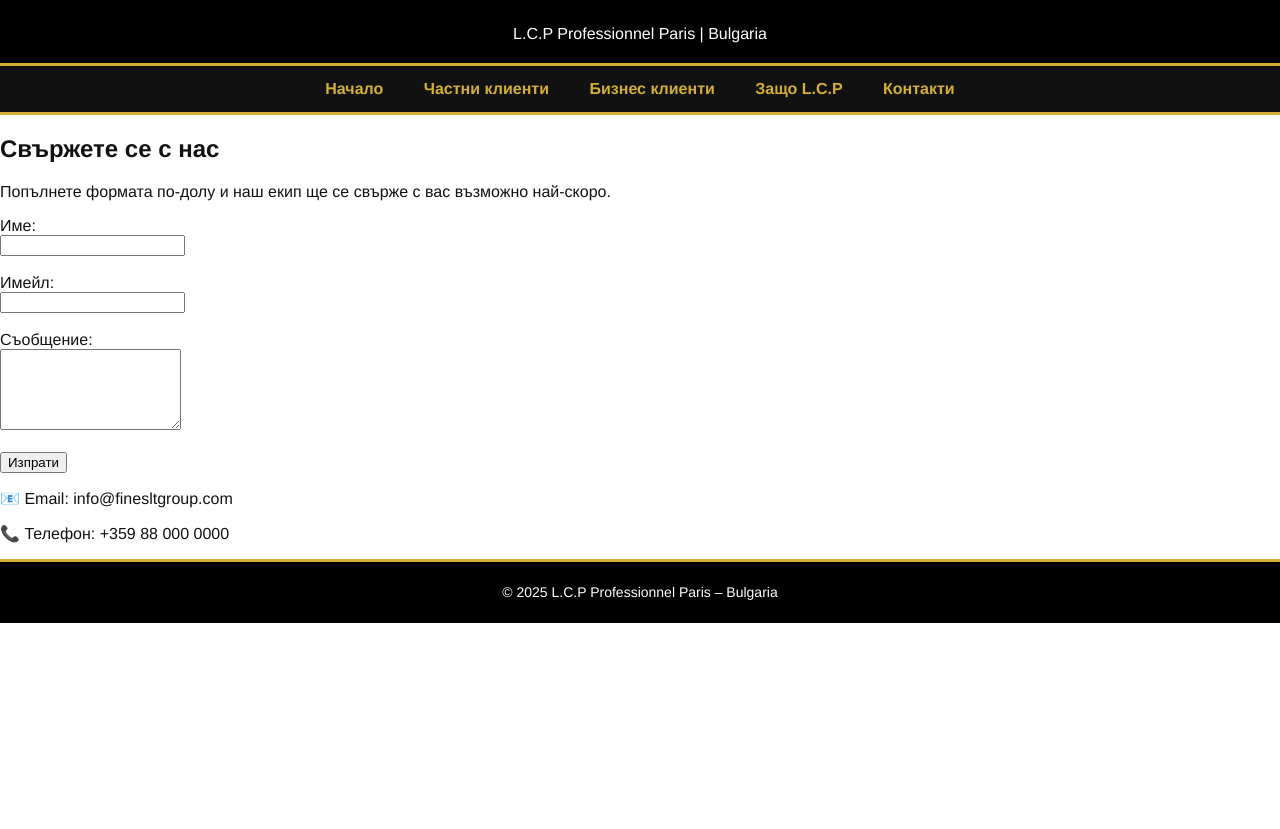
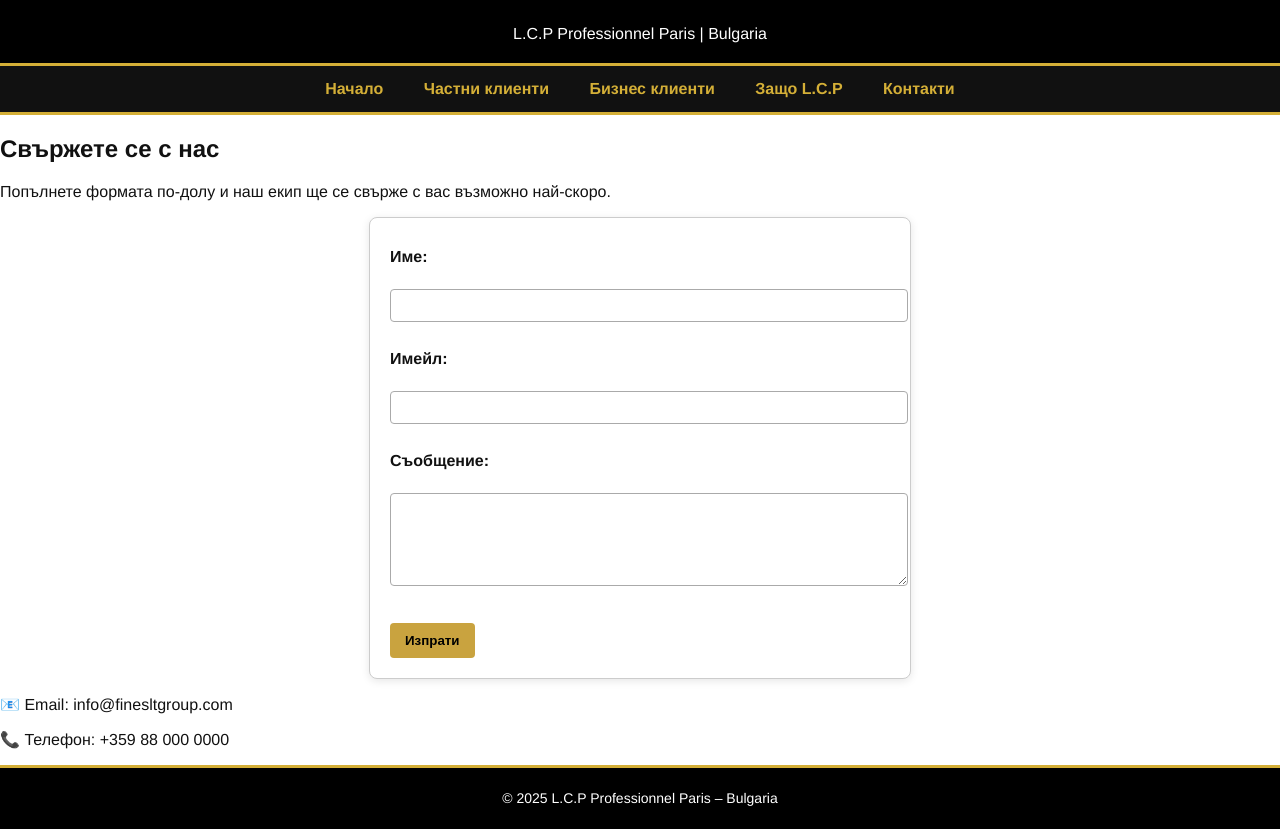
Before and after one commit to finesltgroup-create/lcp-bulgaria, a plain HTML site: page contact.html in a window 1280 px wide. Before the commit the page ends 800 px from the top, so only its background shows below. Drawn offline with Linux system fonts and the light colour scheme.

Commit message:
Update style.css

```diff
--- a/style.css
+++ b/style.css
@@ -83,3 +83,51 @@ footer {
   line-height: 1.5;
   border-top: 3px solid #d4af37;
 }
+
+
+
+/* Центриране на формата за контакти */
+form {
+  max-width: 500px;
+  margin: 0 auto;
+  text-align: left;
+  background-color: #fff;
+  padding: 20px;
+  border: 1px solid #ccc;
+  border-radius: 8px;
+  box-shadow: 0 2px 8px rgba(0, 0, 0, 0.1);
+}
+
+form label {
+  display: block;
+  margin-top: 10px;
+  font-weight: bold;
+}
+
+form input,
+form textarea {
+  width: 100%;
+  padding: 8px;
+  margin-top: 5px;
+  border: 1px solid #aaa;
+  border-radius: 4px;
+}
+
+form button,
+form input[type="submit"] {
+  display: block;
+  background-color: #c9a33f;
+  color: #000;
+  font-weight: bold;
+  border: none;
+  padding: 10px 15px;
+  border-radius: 4px;
+  margin-top: 15px;
+  cursor: pointer;
+  transition: background-color 0.3s ease;
+}
+
+form button:hover,
+form input[type="submit"]:hover {
+  background-color: #e6c153;
+}
```
